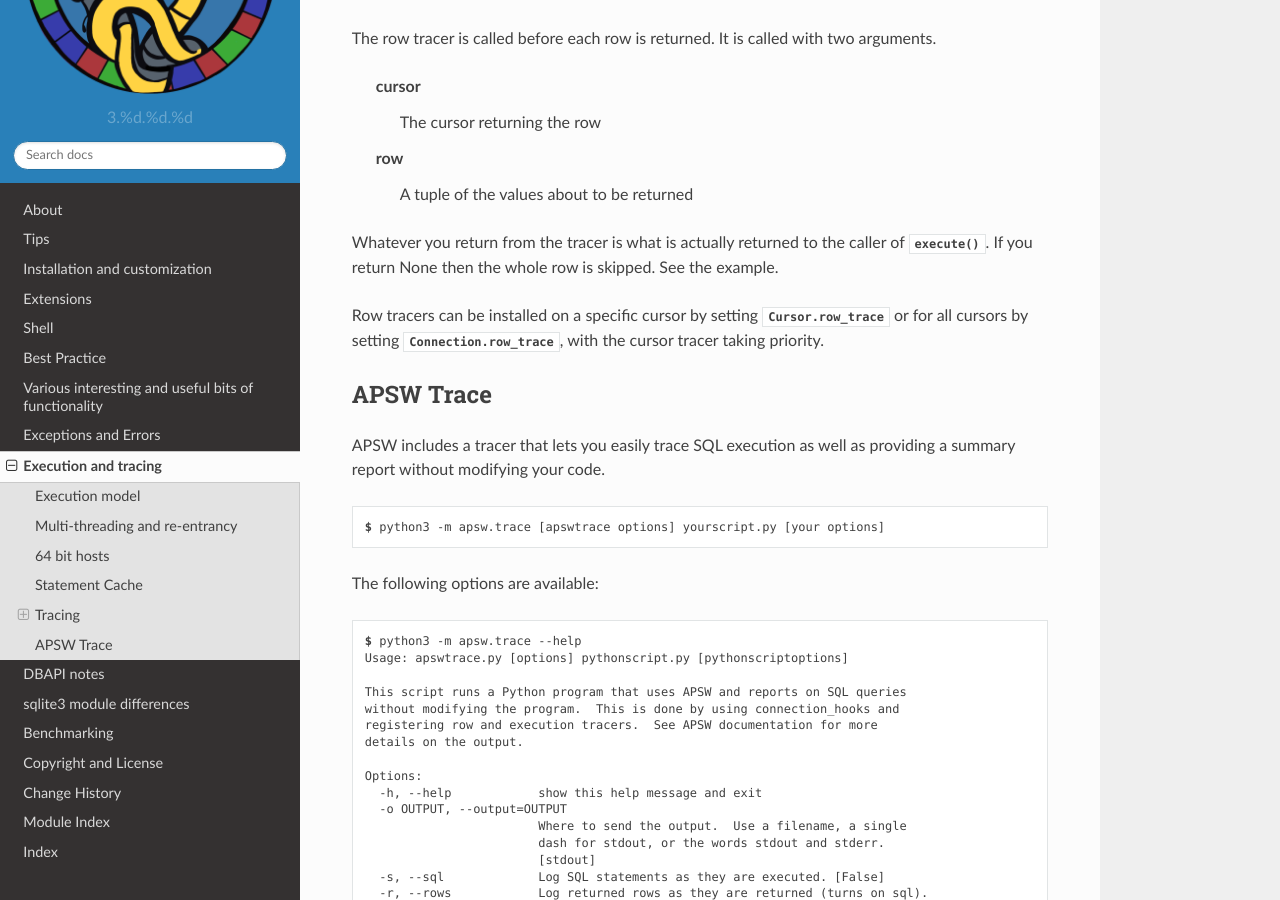
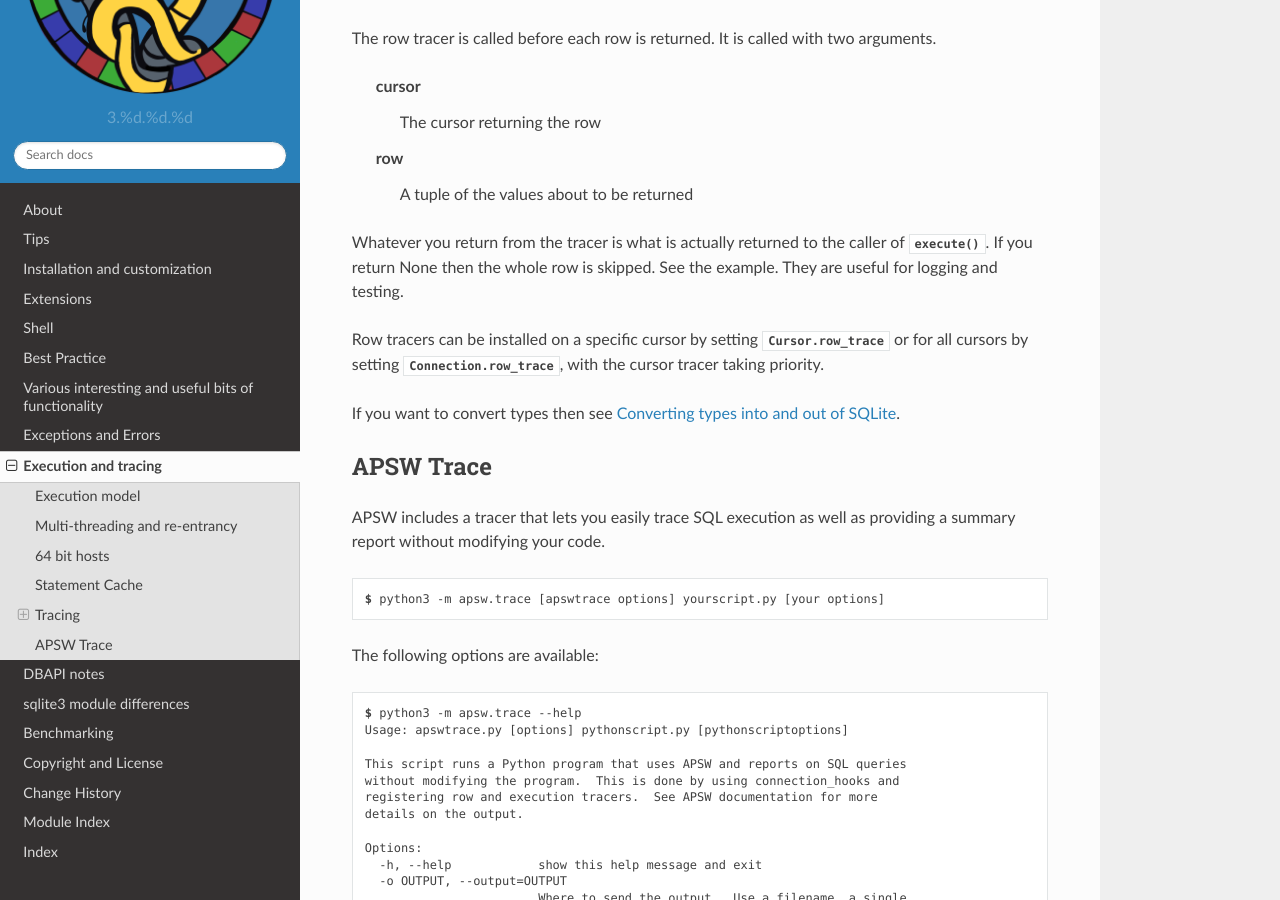
Before and after one commit to rogerbinns/apsw, a Sphinx documentation site: the page built from doc/execution.rst, in a window 1280 px wide and 900 px high, scrolled down 2738 px. Built offline with Sphinx 7.4.7 and the Read the Docs theme 2.0.0, drawn with Linux system fonts in a browser that asks for light colours; pages that are not in the unit, such as notebooks, are missing from menus; the version number is read from the project's files by our own code.

Commit message:
Clarify use of row tracing and type conversion
Fixes #516

```diff
--- a/doc/execution.rst
+++ b/doc/execution.rst
@@ -163,11 +163,14 @@ two arguments.
 Whatever you return from the tracer is what is actually returned to
 the caller of :meth:`~Cursor.execute`. If you return None then the
 whole row is skipped. See the :ref:`example <example_rowtrace>`.
+They are useful for logging and testing.
 
 Row tracers can be installed on a specific cursor by setting
 :attr:`Cursor.row_trace` or for all cursors by setting
 :attr:`Connection.row_trace`, with the cursor tracer taking
 priority.
+
+If you want to convert types then see :ref:`typeconversion`.
 
 .. _apswtrace:
 
--- a/doc/ext.rst
+++ b/doc/ext.rst
@@ -42,6 +42,7 @@ Use :class:`apsw.ext.DataClassRowFactory` as a
 :attr:`apsw.Connection.row_trace` for an entire connection, or
 :attr:`apsw.Cursor.row_trace` for a specific cursor.
 
+.. _typeconversion:
 
 Converting types into and out of SQLite
 ---------------------------------------
```
